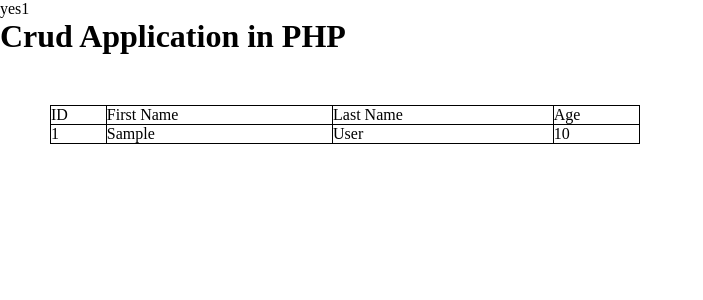
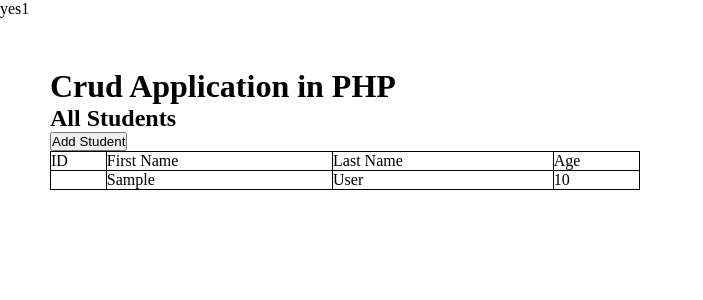
Before and after one commit to thisara-dil/crudphp, a PHP site: page / in a window 1280 px wide. Shown: the top 300 px of the page, without its empty margins (0-703 px from the left). Run offline with PHP 8.4, Linux system fonts and the light colour scheme; tables that the repository leaves empty or names only in its code hold one stand-in row (values such as "Sample post"); data that the repository does not hold is empty.

Commit message:
Update index.php

```diff
--- a/crud/index.php
+++ b/crud/index.php
@@ -10,8 +10,14 @@
 </head>
 <body>
 <?=include('dbcon.php');?>
-<h1>Crud Application in PHP </h1>
 <div class="container">
+    <div class="head">
+        <h1>Crud Application in PHP </h1>
+    </div>
+    <div class="box">
+    <h2>All Students</h2>
+    <button class="btn">Add Student</button>
+    </div>
     <div class="table">
         <table>
             <thead>
@@ -32,7 +38,7 @@
             while($row = mysqli_fetch_assoc($result)){
                 ?>
                 <tr>
-                    <td><?=$row['id']?></td>
+                    <td><?=$row['Id']?></td>
                     <td><?=$row['first_name']?></td>
                     <td><?=$row['last_name']?></td>
                     <td><?=$row['age']?></td>
```
